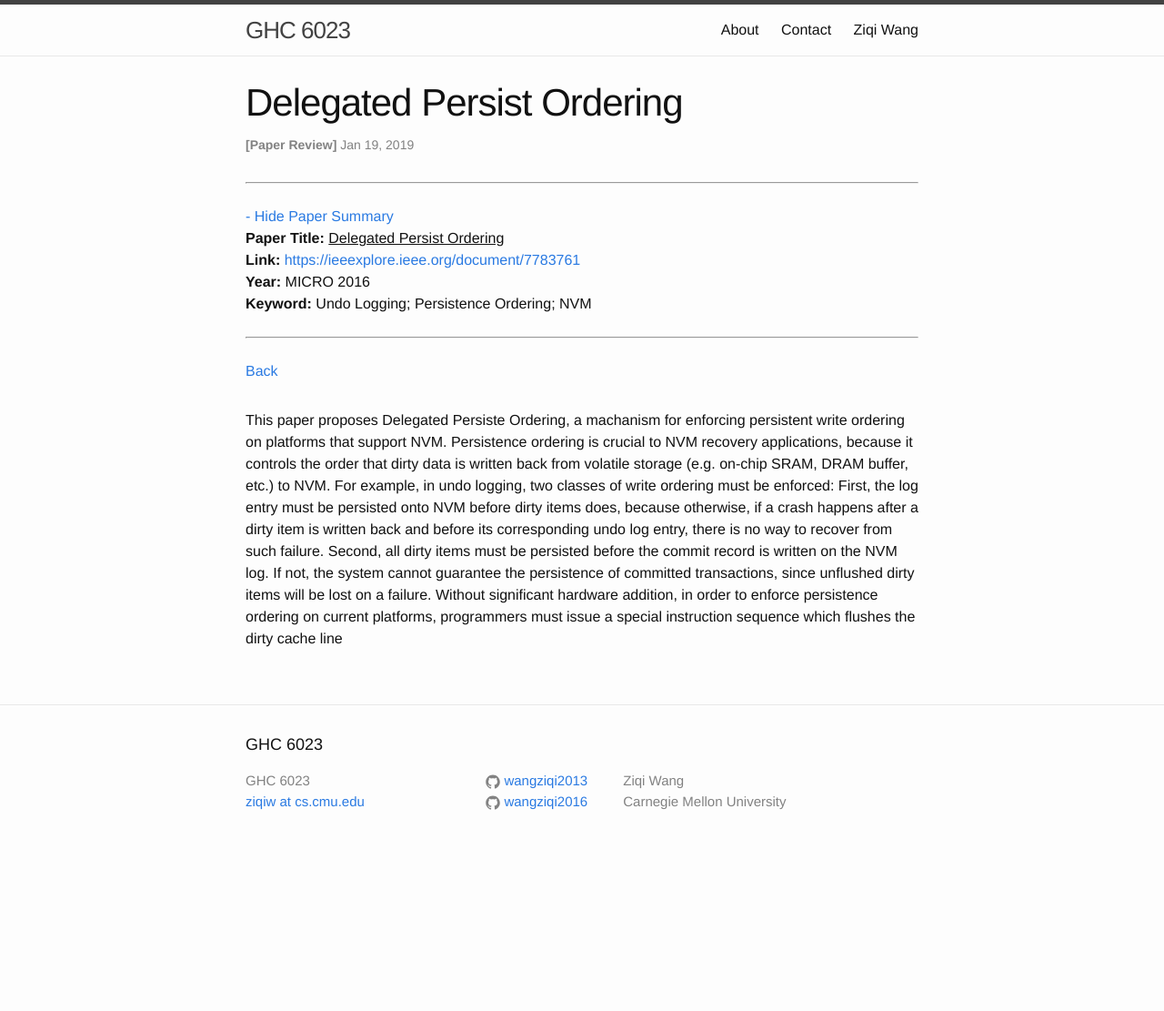
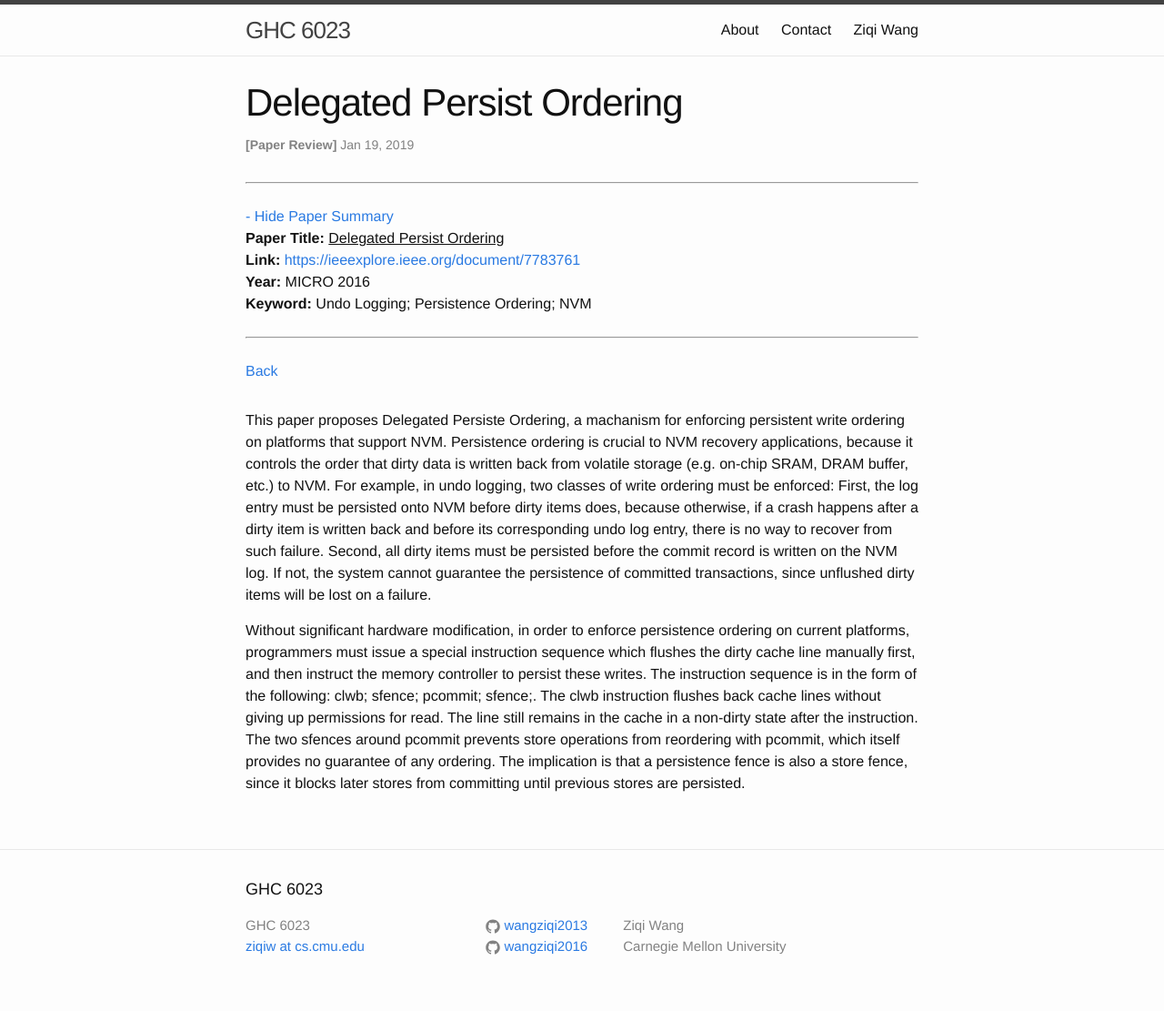
Before and after one commit to wangziqi2013/wangziqi2013.github.io, a Jekyll site: the page built from _posts/2019-01-19-delegated-persist-ordering.markdown, in a window 1280 px wide. Shown: the whole page at 91% size. Built offline with Jekyll 4.4.1, drawn with Linux system fonts in a browser that asks for light colours; before the commit the page ends 952 px from its top, so only the background shows below that.

Commit message:
Adding the sequence

```diff
--- a/_posts/2019-01-19-delegated-persist-ordering.markdown
+++ b/_posts/2019-01-19-delegated-persist-ordering.markdown
@@ -20,5 +20,12 @@ classes of write ordering must be enforced: First, the log entry must be persist
 otherwise, if a crash happens after a dirty item is written back and before its corresponding undo log entry, there is no
 way to recover from such failure. Second, all dirty items must be persisted before the commit record is written on the NVM
 log. If not, the system cannot guarantee the persistence of committed transactions, since unflushed dirty items will be
-lost on a failure. Without significant hardware addition, in order to enforce persistence ordering on current platforms,
-programmers must issue a special instruction sequence which flushes the dirty cache line
+lost on a failure.
+
+Without significant hardware modification, in order to enforce persistence ordering on current platforms, programmers must
+issue a special instruction sequence which flushes the dirty cache line manually first, and then instruct the memory controller
+to persist these writes. The instruction sequence is in the form of the following: clwb; sfence; pcommit; sfence;. The clwb
+instruction flushes back cache lines without giving up permissions for read. The line still remains in the cache in a
+non-dirty state after the instruction. The two sfences around pcommit prevents store operations from reordering with
+pcommit, which itself provides no guarantee of any ordering. The implication is that a persistence fence is also a
+store fence, since it blocks later stores from committing until previous stores are persisted.
```
